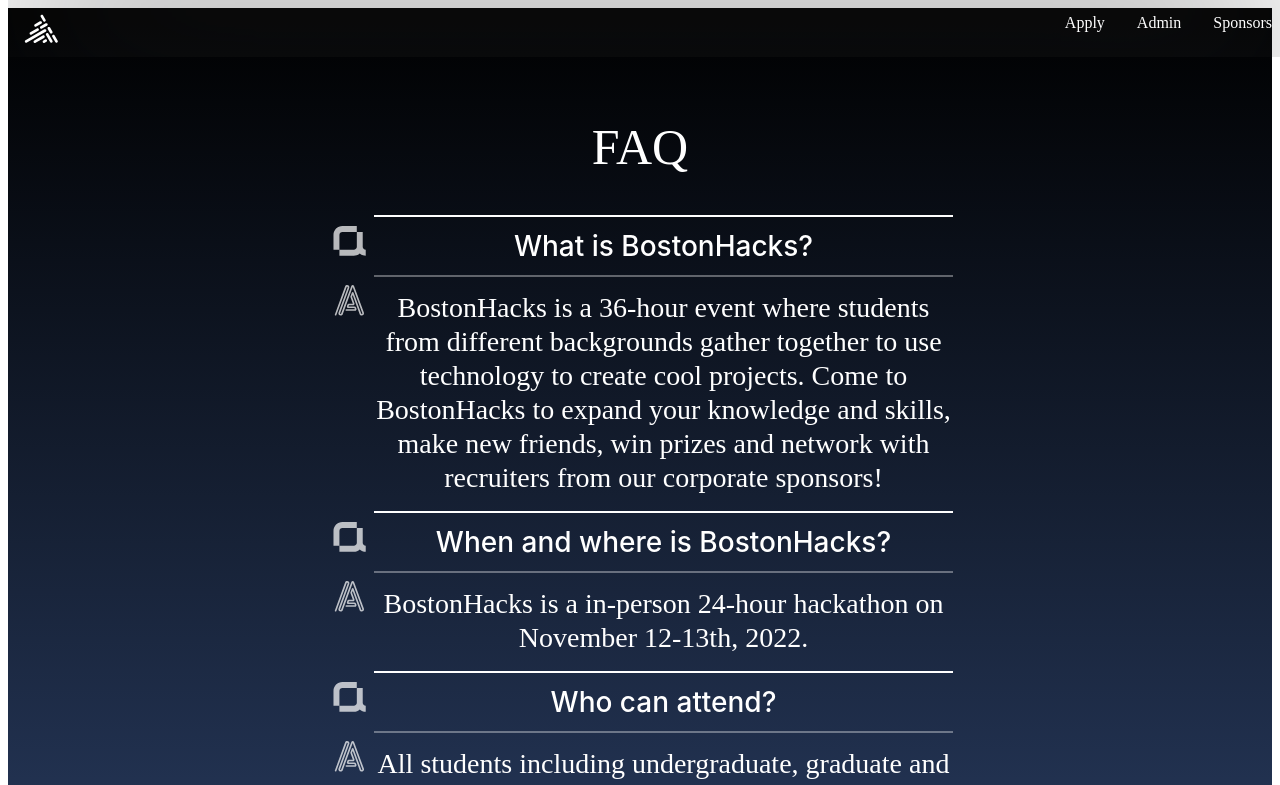
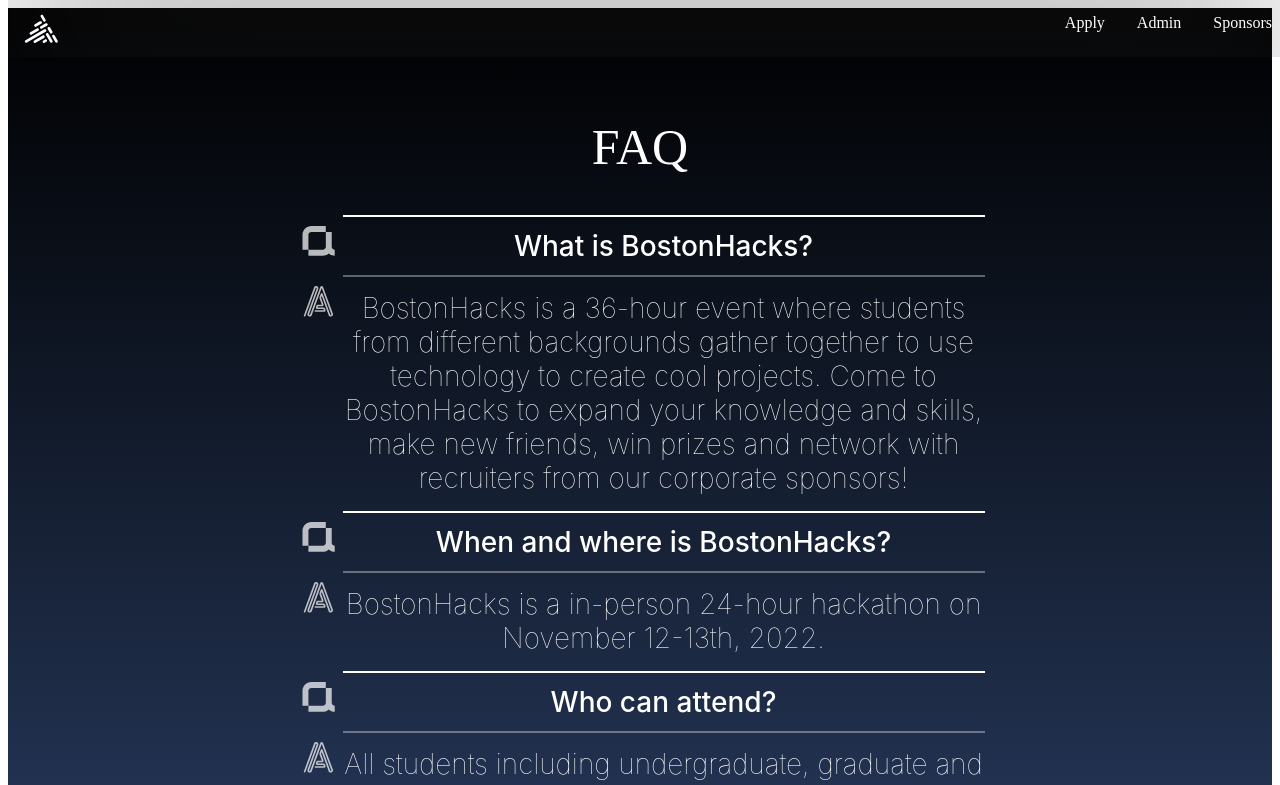
Before and after one commit to Bostonhacks/BostonHacks-2022, a React (Create React App) app: page / in a window 1280 px wide. Shown: the top 785 px of the page. Built offline with nearby package versions, Linux system fonts and the light colour scheme; no server answers.

Commit message:
updated styling

```diff
--- a/src/components/home/FAQBlock.css
+++ b/src/components/home/FAQBlock.css
@@ -2,9 +2,6 @@
     display: inline;
     margin-left:  100px;
     margin-right: 500px;
-    padding-left: 25%;
-    padding-right: 25%;
-    width: 25%;
     text-align: center;
 
     border-collapse: collapse;
@@ -18,7 +15,7 @@
     margin-right: auto;
     padding-left: 15%;
     padding-right: 15%;
-    width: 50%;
+    width: 55%;
     text-align: center;
 
     /* margin-top: 15px;
@@ -43,8 +40,9 @@
     padding-top: 12px;
     padding-bottom: 12px;
 
+    font-family: 'Inter';
     font-style: normal;
-    font-weight: 300;
+    font-weight: 100;
     font-size: 28px;
     line-height: 34px;
     align-items: center;
```
